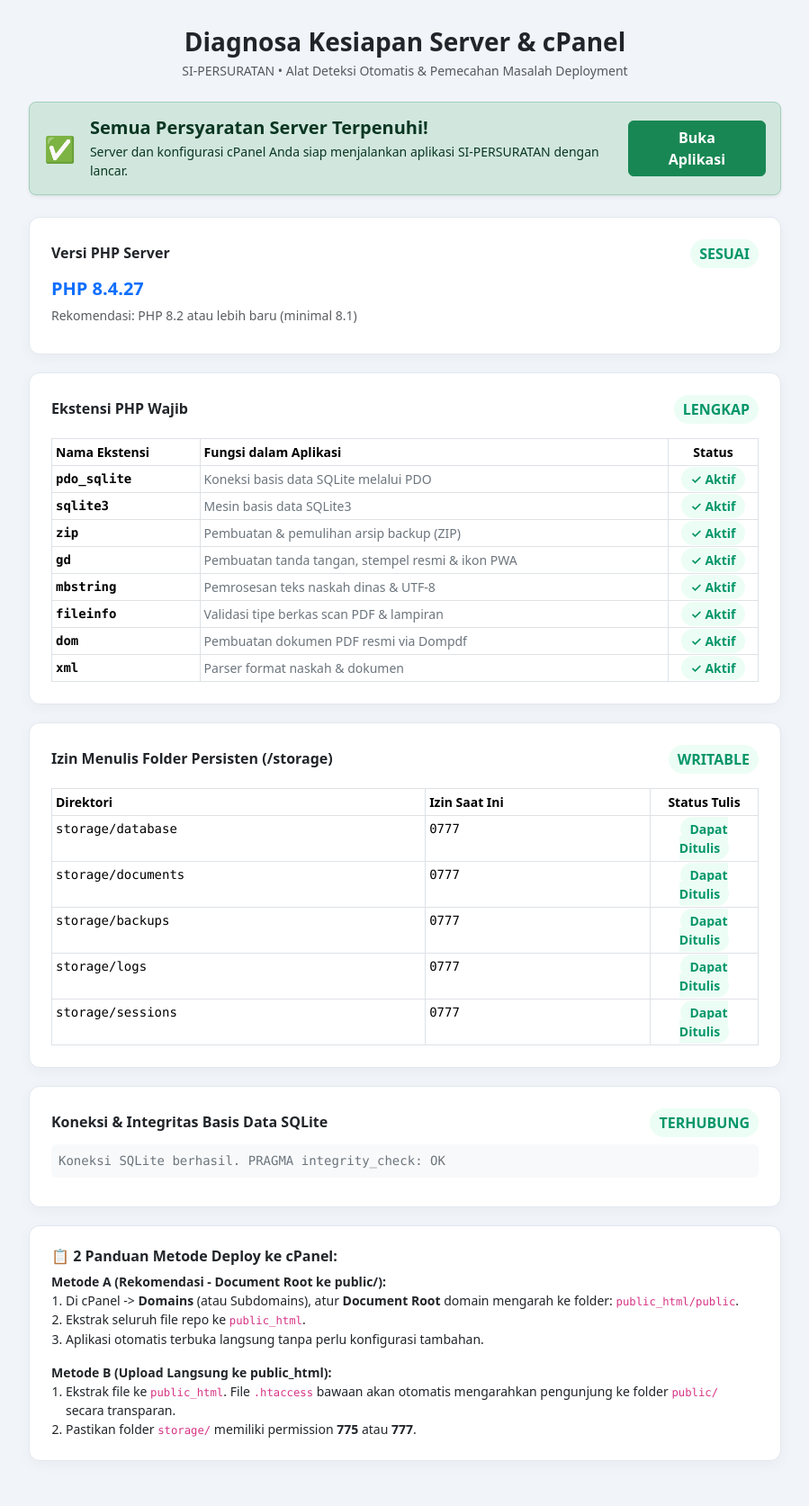
After one commit to sakahayang-code/si-persuratan, a PHP site: page /check.php in a window 1280 px wide. The commit adds this page. Shown: the whole page at 90% size, without its empty margins (190-1089 px from the left). Run offline with PHP 8.4, Linux system fonts and the light colour scheme.

Commit message:
feat(cpanel): harden deployment compatibility, add .htaccess rewrites, dynamic url routing, and check.php diagnostic tool

```diff
--- a/app/helpers/Database.php
+++ b/app/helpers/Database.php
@@ -10,10 +10,11 @@ class Database {
             $dbPath = $config['database'];
             $dbDir = dirname($dbPath);
 
-            // Ensure storage/database directory exists
+            // Ensure storage/database directory exists with writable permissions
             if (!is_dir($dbDir)) {
-                mkdir($dbDir, 0755, true);
+                @mkdir($dbDir, 0777, true);
             }
+            @chmod($dbDir, 0777);
 
             // Ensure other storage directories exist as required by Section 8
             $dirs = [
@@ -22,22 +23,66 @@ class Database {
                 STORAGE_PATH . '/documents/signatures',
                 STORAGE_PATH . '/documents/lampiran',
                 STORAGE_PATH . '/backups',
-                STORAGE_PATH . '/logs'
+                STORAGE_PATH . '/logs',
+                STORAGE_PATH . '/sessions'
             ];
             foreach ($dirs as $dir) {
                 if (!is_dir($dir)) {
-                    mkdir($dir, 0755, true);
+                    @mkdir($dir, 0777, true);
                 }
+                @chmod($dir, 0777);
             }
 
             $isNewDb = !file_exists($dbPath) || filesize($dbPath) === 0;
 
-            self::$instance = new PDO("sqlite:" . $dbPath, null, null, $config['options']);
+            try {
+                self::$instance = new PDO("sqlite:" . $dbPath, null, null, $config['options']);
+            } catch (PDOException $e) {
+                // Friendly diagnostic error for cPanel / hosting environments
+                $msg = $e->getMessage();
+                if (str_contains($msg, 'could not find driver')) {
+                    die("<div style='font-family:sans-serif; padding:30px; line-height:1.6; max-width:600px; margin:40px auto; border:1px solid #e2e8f0; border-radius:12px; background:#fff; box-shadow:0 10px 25px rgba(0,0,0,0.05);'>
+                        <h2 style='color:#dc2626; margin-top:0;'>⚠️ Ekstensi PDO SQLite Tidak Aktif di cPanel</h2>
+                        <p>Server cPanel Anda belum mengaktifkan modul <strong>pdo_sqlite</strong> dan <strong>sqlite3</strong>.</p>
+                        <p><strong>Cara mengaktifkan di cPanel:</strong></p>
+                        <ol>
+                            <li>Masuk ke cPanel hosting Anda.</li>
+                            <li>Buka menu <strong>Select PHP Version</strong> atau <strong>MultiPHP INI Editor</strong>.</li>
+                            <li>Buka tab <strong>Extensions</strong>.</li>
+                            <li>Beri tanda centang pada <code>pdo_sqlite</code> dan <code>sqlite3</code>.</li>
+                            <li>Muat ulang halaman ini.</li>
+                        </ol>
+                        <p style='color:#64748b; font-size:12px;'>Kunjungi <a href='" . url('check.php') . "'>Halaman Pemeriksaan Sistem (check.php)</a> untuk diagnosa lengkap.</p>
+                    </div>");
+                } elseif (str_contains($msg, 'unable to open database file') || str_contains($msg, 'readonly')) {
+                    die("<div style='font-family:sans-serif; padding:30px; line-height:1.6; max-width:600px; margin:40px auto; border:1px solid #e2e8f0; border-radius:12px; background:#fff;'>
+                        <h2 style='color:#dc2626; margin-top:0;'>⚠️ Izin Akses Direktori Database Terkunci</h2>
+                        <p>Web server cPanel tidak memiliki izin menulis (write permission) pada folder database SQLite.</p>
+                        <p><strong>Solusi cPanel:</strong></p>
+                        <ol>
+                            <li>Buka cPanel <strong>File Manager</strong>.</li>
+                            <li>Buka folder <code>storage/</code> dan klik kanan pada folder <code>database</code>.</li>
+                            <li>Pilih <strong>Change Permissions</strong> dan ubah menjadi <strong>775</strong> atau <strong>777</strong>.</li>
+                            <li>Pastikan file <code>storage/database/persuratan.sqlite</code> juga memiliki izin <strong>664</strong> atau <strong>666</strong>.</li>
+                        </ol>
+                    </div>");
+                }
+                throw $e;
+            }
 
             // Set PRAGMA settings for performance, safety and foreign keys
-            self::$instance->exec("PRAGMA foreign_keys = ON;");
-            self::$instance->exec("PRAGMA journal_mode = WAL;");
-            self::$instance->exec("PRAGMA busy_timeout = 5000;");
+            try {
+                self::$instance->exec("PRAGMA foreign_keys = ON;");
+                self::$instance->exec("PRAGMA journal_mode = WAL;");
+                self::$instance->exec("PRAGMA busy_timeout = 5000;");
+            } catch (Throwable $e) {
+                // If WAL is restricted by filesystem, fallback to normal journal mode
+                @self::$instance->exec("PRAGMA journal_mode = DELETE;");
+            }
+
+            if (file_exists($dbPath)) {
+                @chmod($dbPath, 0666);
+            }
 
             // If it's a new DB, auto run migrations
             if ($isNewDb) {
--- a/app/views/layouts/footer.php
+++ b/app/views/layouts/footer.php
@@ -18,8 +18,8 @@ if (!defined('APP_INIT')) exit;
 <?php require_once APP_PATH . '/views/layouts/mobile_nav.php'; ?>
 
 <!-- Bootstrap Bundle JS & Offline Sync JS -->
-<script src="/assets/js/bootstrap.bundle.min.js"></script>
-<script src="/assets/js/offline-sync.js"></script>
+<script src="<?= url('assets/js/bootstrap.bundle.min.js') ?>"></script>
+<script src="<?= url('assets/js/offline-sync.js') ?>"></script>
 <script>
     // Initialize Lucide Icons
     if (typeof lucide !== 'undefined') {
--- a/config/app.php
+++ b/config/app.php
@@ -25,25 +25,37 @@ define('APP_VERSION', '1.0.0');
 define('APP_RELEASE_DATE', '16 November 2026');
 define('APP_SUBTITLE', 'Sistem Informasi Persuratan Digital & Arsip Terintegrasi');
 
+// Dynamic Base URL detection (compatible with Root Domain, Subdomain, and cPanel Subfolders)
+if (!defined('BASE_URL')) {
+    $scriptName = $_SERVER['SCRIPT_NAME'] ?? '';
+    $scriptDir = dirname($scriptName);
+    $scriptDir = str_replace('\\', '/', $scriptDir);
+    // Strip trailing /public if present
+    $scriptDir = preg_replace('/\/public$/', '', $scriptDir);
+    $baseUrl = ($scriptDir === '/' || $scriptDir === '.' || empty($scriptDir)) ? '' : rtrim($scriptDir, '/');
+    define('BASE_URL', $baseUrl);
+}
+
+/**
+ * Helper to generate URL relative to application root
+ */
+function url(string $path = ''): string {
+    $cleanPath = ltrim($path, '/');
+    if (empty(BASE_URL)) {
+        return '/' . $cleanPath;
+    }
+    return BASE_URL . '/' . $cleanPath;
+}
+
 // Autoloader for app classes and vendor
 spl_autoload_register(function ($class) {
-    // Check in app/helpers
-    $file = APP_PATH . '/helpers/' . $class . '.php';
-    if (file_exists($file)) {
-        require_once $file;
-        return;
-    }
-    // Check in app/models
-    $file = APP_PATH . '/models/' . $class . '.php';
-    if (file_exists($file)) {
-        require_once $file;
-        return;
-    }
-    // Check in app/controllers
-    $file = APP_PATH . '/controllers/' . $class . '.php';
-    if (file_exists($file)) {
-        require_once $file;
-        return;
+    $dirs = ['helpers', 'models', 'controllers'];
+    foreach ($dirs as $dir) {
+        $file = APP_PATH . '/' . $dir . '/' . $class . '.php';
+        if (file_exists($file)) {
+            require_once $file;
+            return;
+        }
     }
 });
 
@@ -52,14 +64,21 @@ if (file_exists(BASE_PATH . '/vendor/autoload.php')) {
     require_once BASE_PATH . '/vendor/autoload.php';
 }
 
-// Session security configuration
+// Safe Session Initialization for cPanel & shared hosting
 if (session_status() === PHP_SESSION_NONE) {
     if (!is_dir(SESSIONS_PATH)) {
-        @mkdir(SESSIONS_PATH, 0755, true);
+        @mkdir(SESSIONS_PATH, 0777, true);
     }
-    session_save_path(SESSIONS_PATH);
+
+    // Test write permission, fallback to system temp if restricted
+    if (is_dir(SESSIONS_PATH) && is_writable(SESSIONS_PATH)) {
+        @session_save_path(SESSIONS_PATH);
+    } else {
+        @session_save_path(sys_get_temp_dir());
+    }
+
     ini_set('session.cookie_httponly', 1);
     ini_set('session.use_only_cookies', 1);
     ini_set('session.cookie_samesite', 'Lax');
-    session_start();
+    @session_start();
 }
--- /dev/null
+++ b/public/check.php
@@ -0,0 +1,289 @@
+<?php
+// persuratan/public/check.php
+// Pemeriksaan Diagnostik Kesiapan Server & cPanel
+
+require_once __DIR__ . '/../config/app.php';
+
+$results = [];
+
+// 1. PHP Version
+$phpVersion = phpversion();
+$phpOk = version_compare($phpVersion, '8.1.0', '>=');
+$results['php_version'] = [
+    'title' => 'Versi PHP Server',
+    'value' => 'PHP ' . $phpVersion,
+    'status' => $phpOk,
+    'recommended' => 'PHP 8.2 atau lebih baru (minimal 8.1)',
+    'help' => 'Ubah versi PHP melalui menu "Select PHP Version" atau "MultiPHP Manager" di cPanel.'
+];
+
+// 2. Required PHP Extensions
+$requiredExtensions = [
+    'pdo_sqlite' => 'Koneksi basis data SQLite melalui PDO',
+    'sqlite3' => 'Mesin basis data SQLite3',
+    'zip' => 'Pembuatan & pemulihan arsip backup (ZIP)',
+    'gd' => 'Pembuatan tanda tangan, stempel resmi & ikon PWA',
+    'mbstring' => 'Pemrosesan teks naskah dinas & UTF-8',
+    'fileinfo' => 'Validasi tipe berkas scan PDF & lampiran',
+    'dom' => 'Pembuatan dokumen PDF resmi via Dompdf',
+    'xml' => 'Parser format naskah & dokumen'
+];
+
+$extResults = [];
+$allExtOk = true;
+foreach ($requiredExtensions as $ext => $desc) {
+    $loaded = extension_loaded($ext);
+    if (!$loaded) $allExtOk = false;
+    $extResults[$ext] = [
+        'loaded' => $loaded,
+        'description' => $desc
+    ];
+}
+$results['extensions'] = [
+    'title' => 'Ekstensi PHP Wajib',
+    'status' => $allExtOk,
+    'items' => $extResults,
+    'help' => 'Buka menu "Select PHP Version" di cPanel -> Tab "Extensions" -> Centang ekstensi yang bertanda merah.'
+];
+
+// 3. Storage Directories Write Permissions
+$storageDirs = [
+    'storage/database' => STORAGE_PATH . '/database',
+    'storage/documents' => STORAGE_PATH . '/documents',
+    'storage/backups' => STORAGE_PATH . '/backups',
+    'storage/logs' => STORAGE_PATH . '/logs',
+    'storage/sessions' => STORAGE_PATH . '/sessions'
+];
+
+$dirResults = [];
+$allDirsOk = true;
+foreach ($storageDirs as $label => $path) {
+    if (!is_dir($path)) {
+        @mkdir($path, 0777, true);
+    }
+    @chmod($path, 0777);
+    $isWritable = is_writable($path);
+    if (!$isWritable) $allDirsOk = false;
+    $perms = file_exists($path) ? substr(sprintf('%o', fileperms($path)), -4) : '-';
+
+    $dirResults[$label] = [
+        'path' => $path,
+        'writable' => $isWritable,
+        'perms' => $perms
+    ];
+}
+$results['directories'] = [
+    'title' => 'Izin Menulis Folder Persisten (/storage)',
+    'status' => $allDirsOk,
+    'items' => $dirResults,
+    'help' => 'Buka File Manager di cPanel, klik kanan pada folder terkait, pilih "Change Permissions" dan ubah ke 775 atau 777.'
+];
+
+// 4. Database Connection & Integrity Test
+$dbOk = false;
+$dbMsg = '';
+try {
+    $db = Database::getInstance();
+    $integrity = Database::checkIntegrity();
+    $dbOk = ($integrity['status'] === 'OK');
+    $dbMsg = 'Koneksi SQLite berhasil. PRAGMA integrity_check: ' . $integrity['status'];
+} catch (Throwable $e) {
+    $dbOk = false;
+    $dbMsg = $e->getMessage();
+}
+$results['database'] = [
+    'title' => 'Koneksi & Integritas Basis Data SQLite',
+    'status' => $dbOk,
+    'message' => $dbMsg,
+    'help' => 'Pastikan folder storage/database memiliki izin tulis dan file persuratan.sqlite tidak berstatus read-only.'
+];
+?>
+<!DOCTYPE html>
+<html lang="id">
+<head>
+    <meta charset="UTF-8">
+    <meta name="viewport" content="width=device-width, initial-scale=1.0">
+    <title>Diagnosa Sistem & Deployment cPanel - SI-PERSURATAN</title>
+    <link rel="stylesheet" href="<?= url('assets/css/bootstrap.min.css') ?>">
+    <style>
+        body { background-color: #F1F5F9; font-family: system-ui, -apple-system, sans-serif; padding: 30px 15px; }
+        .card-diag { background: #fff; border-radius: 12px; border: 1px solid #E2E8F0; box-shadow: 0 4px 15px rgba(0,0,0,0.04); margin-bottom: 20px; }
+        .badge-ok { background: #ECFDF5; color: #059669; font-weight: 600; padding: 4px 10px; border-radius: 999px; }
+        .badge-fail { background: #FEF2F2; color: #DC2626; font-weight: 600; padding: 4px 10px; border-radius: 999px; }
+    </style>
+</head>
+<body>
+
+<div class="container" style="max-width: 860px;">
+    <!-- Header -->
+    <div class="text-center mb-4">
+        <h3 class="fw-bold text-dark m-0">Diagnosa Kesiapan Server & cPanel</h3>
+        <p class="text-muted small mt-1">SI-PERSURATAN • Alat Deteksi Otomatis & Pemecahan Masalah Deployment</p>
+    </div>
+
+    <!-- Overall Summary Alert -->
+    <?php if ($phpOk && $allExtOk && $allDirsOk && $dbOk): ?>
+        <div class="alert alert-success d-flex align-items-center gap-3 p-3 shadow-sm rounded-3 mb-4">
+            <div style="font-size: 28px;">✅</div>
+            <div>
+                <h5 class="fw-bold mb-1">Semua Persyaratan Server Terpenuhi!</h5>
+                <p class="mb-0 small">Server dan konfigurasi cPanel Anda siap menjalankan aplikasi SI-PERSURATAN dengan lancar.</p>
+            </div>
+            <a href="<?= url('login.php') ?>" class="btn btn-success fw-semibold ms-auto px-4">Buka Aplikasi</a>
+        </div>
+    <?php else: ?>
+        <div class="alert alert-danger d-flex align-items-start gap-3 p-3 shadow-sm rounded-3 mb-4">
+            <div style="font-size: 28px;">⚠️</div>
+            <div>
+                <h5 class="fw-bold mb-1">Ditemukan Kendala Konfigurasi Server</h5>
+                <p class="mb-0 small">Silakan periksa item bertanda merah di bawah dan ikuti petunjuk perbaikan cPanel yang tertera.</p>
+            </div>
+        </div>
+    <?php endif; ?>
+
+    <!-- 1. PHP Version -->
+    <div class="card card-diag">
+        <div class="card-body p-4">
+            <div class="d-flex justify-content-between align-items-center mb-2">
+                <h6 class="fw-bold text-dark m-0"><?= $results['php_version']['title'] ?></h6>
+                <span class="<?= $results['php_version']['status'] ? 'badge-ok' : 'badge-fail' ?>">
+                    <?= $results['php_version']['status'] ? 'SESUAI' : 'PERLU UPDATE' ?>
+                </span>
+            </div>
+            <div class="fs-5 fw-bold text-primary mb-1"><?= $results['php_version']['value'] ?></div>
+            <div class="text-muted small mb-2">Rekomendasi: <?= $results['php_version']['recommended'] ?></div>
+            <?php if (!$results['php_version']['status']): ?>
+                <div class="p-2 bg-light border border-danger text-danger rounded small">
+                    <strong>Solusi:</strong> <?= $results['php_version']['help'] ?>
+                </div>
+            <?php endif; ?>
+        </div>
+    </div>
+
+    <!-- 2. Extensions -->
+    <div class="card card-diag">
+        <div class="card-body p-4">
+            <div class="d-flex justify-content-between align-items-center mb-3">
+                <h6 class="fw-bold text-dark m-0"><?= $results['extensions']['title'] ?></h6>
+                <span class="<?= $results['extensions']['status'] ? 'badge-ok' : 'badge-fail' ?>">
+                    <?= $results['extensions']['status'] ? 'LENGKAP' : 'BELUM LENGKAP' ?>
+                </span>
+            </div>
+            <div class="table-responsive">
+                <table class="table table-sm table-bordered mb-0 small">
+                    <thead class="bg-light">
+                        <tr>
+                            <th>Nama Ekstensi</th>
+                            <th>Fungsi dalam Aplikasi</th>
+                            <th width="100" class="text-center">Status</th>
+                        </tr>
+                    </thead>
+                    <tbody>
+                        <?php foreach ($results['extensions']['items'] as $extName => $info): ?>
+                            <tr>
+                                <td class="font-monospace fw-bold"><?= $extName ?></td>
+                                <td class="text-secondary"><?= $info['description'] ?></td>
+                                <td class="text-center">
+                                    <span class="<?= $info['loaded'] ? 'badge-ok' : 'badge-fail' ?>">
+                                        <?= $info['loaded'] ? '✓ Aktif' : '✗ Tidak Aktif' ?>
+                                    </span>
+                                </td>
+                            </tr>
+                        <?php endforeach; ?>
+                    </tbody>
+                </table>
+            </div>
+            <?php if (!$results['extensions']['status']): ?>
+                <div class="mt-3 p-3 bg-light border border-danger text-danger rounded small">
+                    <strong>Petunjuk cPanel:</strong> <?= $results['extensions']['help'] ?>
+                </div>
+            <?php endif; ?>
+        </div>
+    </div>
+
+    <!-- 3. Storage Permissions -->
+    <div class="card card-diag">
+        <div class="card-body p-4">
+            <div class="d-flex justify-content-between align-items-center mb-3">
+                <h6 class="fw-bold text-dark m-0"><?= $results['directories']['title'] ?></h6>
+                <span class="<?= $results['directories']['status'] ? 'badge-ok' : 'badge-fail' ?>">
+                    <?= $results['directories']['status'] ? 'WRITABLE' : 'PERMISSION DENIED' ?>
+                </span>
+            </div>
+            <div class="table-responsive">
+                <table class="table table-sm table-bordered mb-0 small">
+                    <thead class="bg-light">
+                        <tr>
+                            <th>Direktori</th>
+                            <th>Izin Saat Ini</th>
+                            <th width="120" class="text-center">Status Tulis</th>
+                        </tr>
+                    </thead>
+                    <tbody>
+                        <?php foreach ($results['directories']['items'] as $lbl => $info): ?>
+                            <tr>
+                                <td class="font-monospace"><?= $lbl ?></td>
+                                <td class="font-monospace"><?= $info['perms'] ?></td>
+                                <td class="text-center">
+                                    <span class="<?= $info['writable'] ? 'badge-ok' : 'badge-fail' ?>">
+                                        <?= $info['writable'] ? 'Dapat Ditulis' : 'Terkunci (ReadOnly)' ?>
+                                    </span>
+                                </td>
+                            </tr>
+                        <?php endforeach; ?>
+                    </tbody>
+                </table>
+            </div>
+            <?php if (!$results['directories']['status']): ?>
+                <div class="mt-3 p-3 bg-light border border-danger text-danger rounded small">
+                    <strong>Petunjuk cPanel:</strong> <?= $results['directories']['help'] ?>
+                </div>
+            <?php endif; ?>
+        </div>
+    </div>
+
+    <!-- 4. Database Connection -->
+    <div class="card card-diag">
+        <div class="card-body p-4">
+            <div class="d-flex justify-content-between align-items-center mb-2">
+                <h6 class="fw-bold text-dark m-0"><?= $results['database']['title'] ?></h6>
+                <span class="<?= $results['database']['status'] ? 'badge-ok' : 'badge-fail' ?>">
+                    <?= $results['database']['status'] ? 'TERHUBUNG' : 'GAGAL' ?>
+                </span>
+            </div>
+            <div class="p-2 bg-light rounded text-secondary font-monospace small mb-2">
+                <?= htmlspecialchars($results['database']['message']) ?>
+            </div>
+            <?php if (!$results['database']['status']): ?>
+                <div class="p-3 bg-light border border-danger text-danger rounded small">
+                    <strong>Petunjuk cPanel:</strong> <?= $results['database']['help'] ?>
+                </div>
+            <?php endif; ?>
+        </div>
+    </div>
+
+    <!-- cPanel Deployment Guide Accordion -->
+    <div class="card card-diag">
+        <div class="card-body p-4 small">
+            <h6 class="fw-bold text-dark mb-2">📋 2 Panduan Metode Deploy ke cPanel:</h6>
+            <div class="mb-3">
+                <strong>Metode A (Rekomendasi - Document Root ke public/):</strong>
+                <ol class="mb-0 ps-3">
+                    <li>Di cPanel -> <strong>Domains</strong> (atau Subdomains), atur <strong>Document Root</strong> domain mengarah ke folder: <code>public_html/public</code>.</li>
+                    <li>Ekstrak seluruh file repo ke <code>public_html</code>.</li>
+                    <li>Aplikasi otomatis terbuka langsung tanpa perlu konfigurasi tambahan.</li>
+                </ol>
+            </div>
+            <div>
+                <strong>Metode B (Upload Langsung ke public_html):</strong>
+                <ol class="mb-0 ps-3">
+                    <li>Ekstrak file ke <code>public_html</code>. File <code>.htaccess</code> bawaan akan otomatis mengarahkan pengunjung ke folder <code>public/</code> secara transparan.</li>
+                    <li>Pastikan folder <code>storage/</code> memiliki permission <strong>775</strong> atau <strong>777</strong>.</li>
+                </ol>
+            </div>
+        </div>
+    </div>
+</div>
+
+</body>
+</html>
--- a/public/index.php
+++ b/public/index.php
@@ -4,8 +4,8 @@
 require_once __DIR__ . '/../config/app.php';
 
 if (Auth::check()) {
-    header('Location: /dashboard.php');
+    header('Location: ' . url('dashboard.php'));
 } else {
-    header('Location: /login.php');
+    header('Location: ' . url('login.php'));
 }
 exit;
```
Also changed, not shown: app/views/layouts/header.php (+16 -15 lines), app/views/layouts/mobile_nav.php (+5 -5 lines), app/views/layouts/sidebar.php (+16 -16 lines), index.php (+10 -2 lines), .htaccess (added), README.md, app/.htaccess (added), config/.htaccess (added), migrations/.htaccess (added), storage/.htaccess (added).
